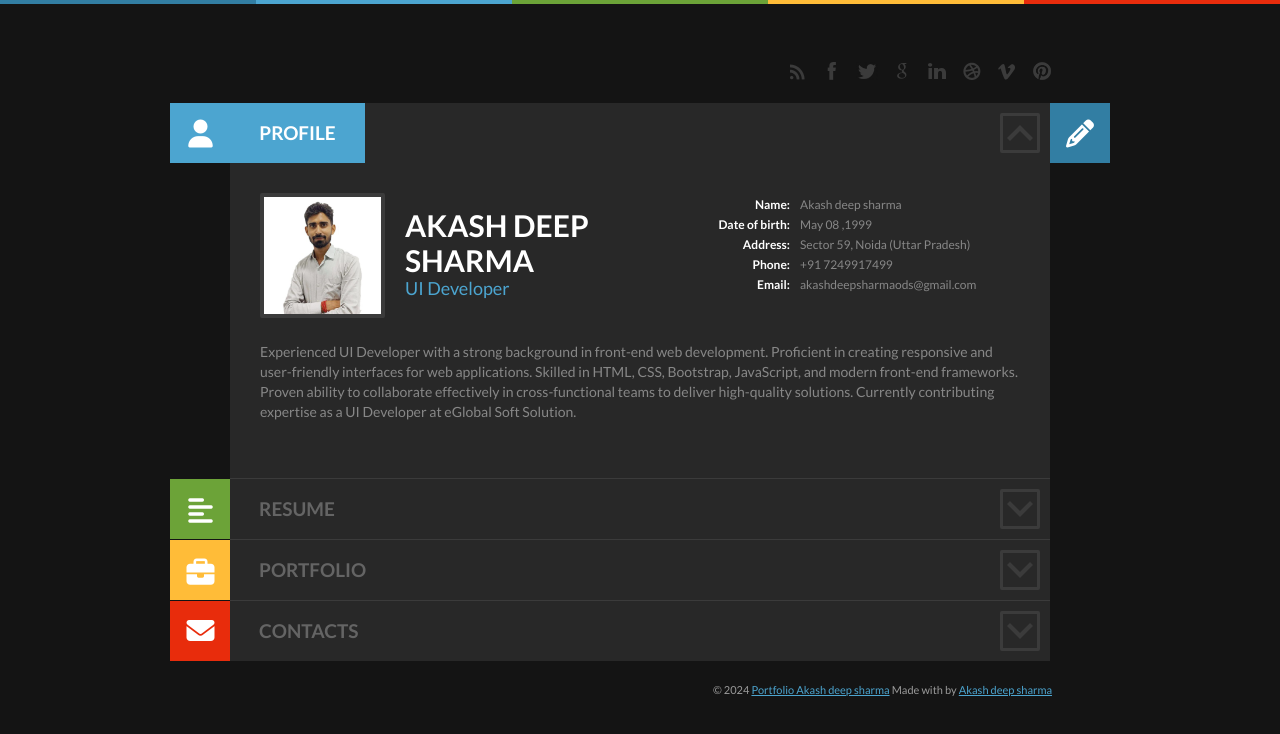
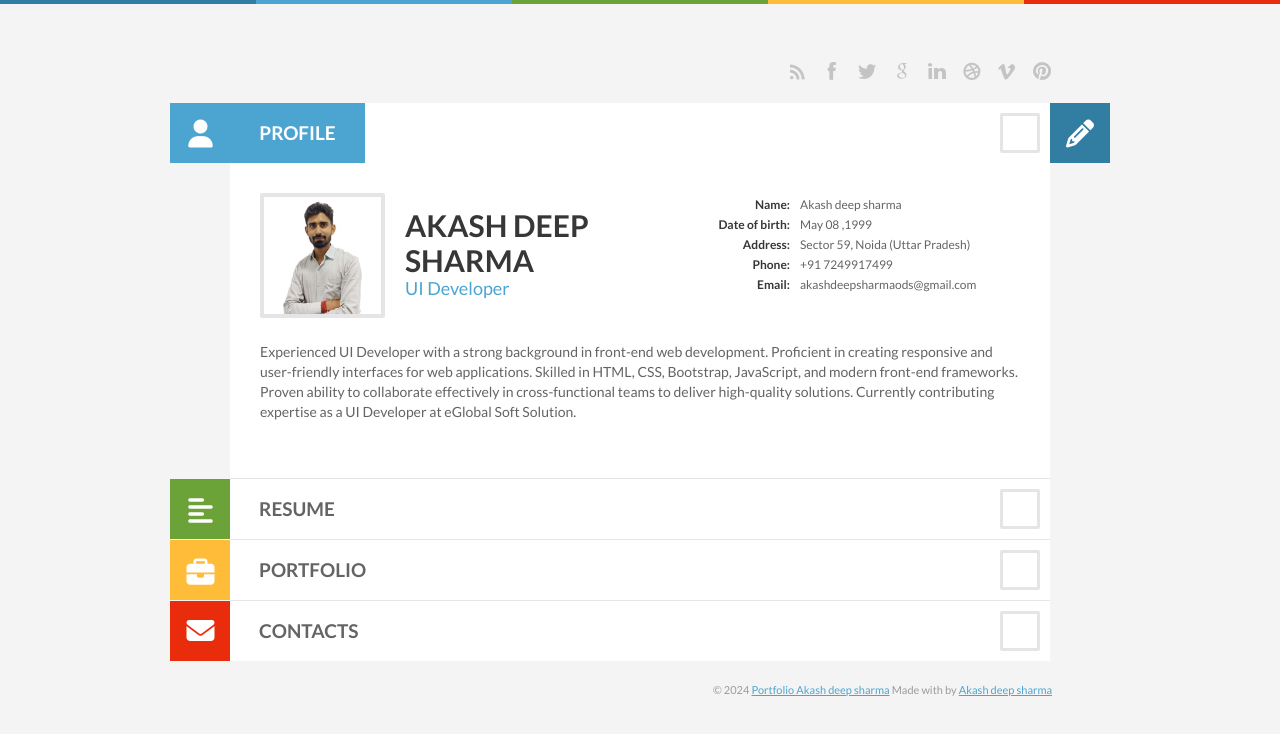
Before and after one commit to Akashdeepsharmaods/Resume, a plain HTML site: page index.html in a window 1280 px wide. Drawn offline with Linux system fonts and the light colour scheme; some packages are replaced by stand-ins of ours; some icons are missing.

Commit message:
Update style.css

```diff
--- a/style/style.css
+++ b/style/style.css
@@ -1,6 +1,6 @@
 @import url(../style/responsive.css);
 @import url(../style/shift-settings.css);
-@import url(../style/dark-theme.css);
+/*@import url(../style/dark-theme.css);*/
 @import url(../style/font-awesome/css/font-awesome.min.css);
 @import url(../style/prettyPhoto.css);
 @import url(../style/jquery.reject.css);
```
